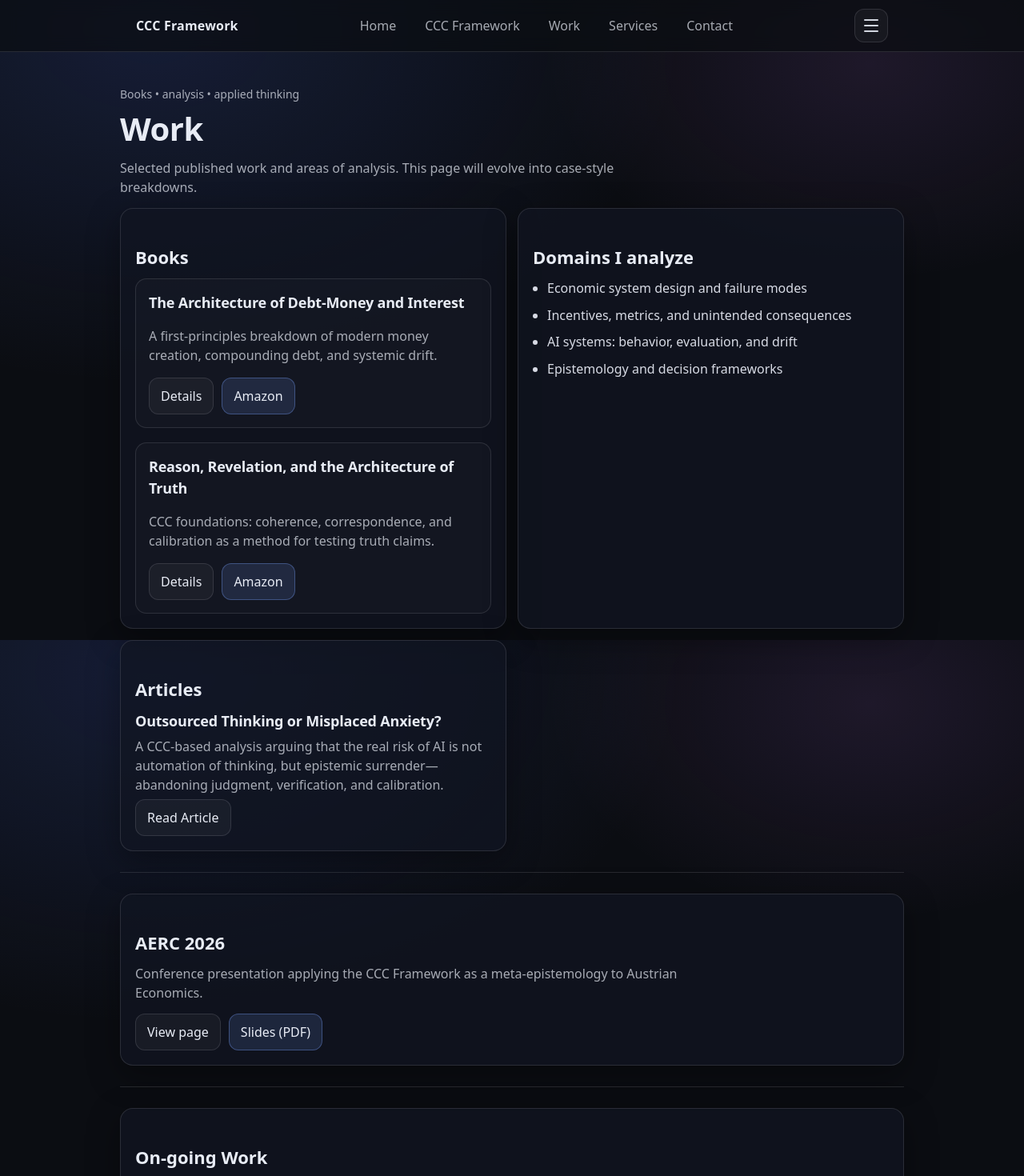
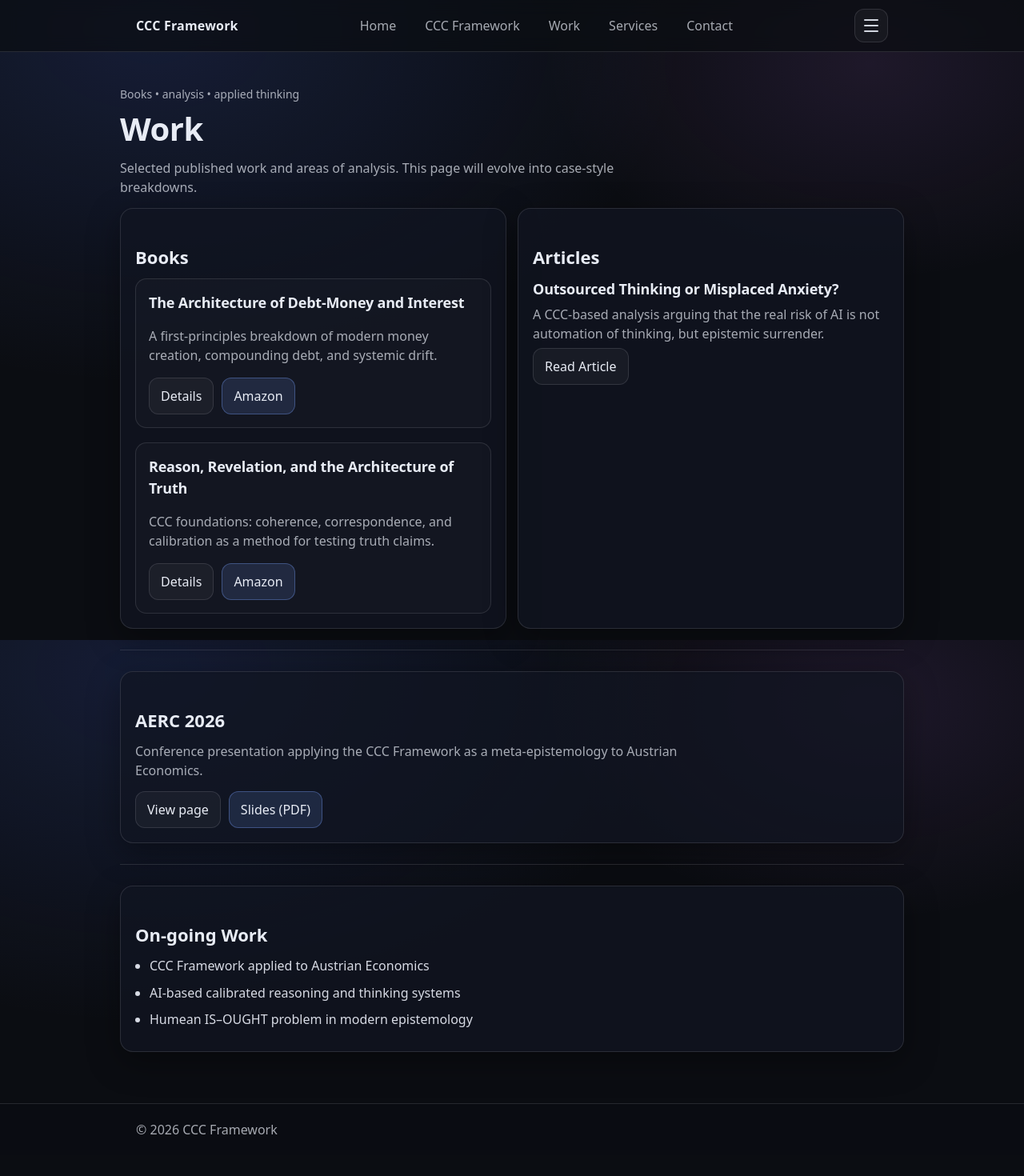
Before and after one commit to azfarsamin/cccframework, a Next.js app: page /work in a window 1280 px wide. Shown: the top 1470 px of the page at 80% size. After the commit the page ends 1444 px from the top, so only its background shows below. Built offline with nearby package versions, Linux system fonts and the light colour scheme.

Commit message:
Update page.tsx

```diff
--- a/app/work/page.tsx
+++ b/app/work/page.tsx
@@ -20,6 +20,7 @@ export default function WorkPage() {
                 <div className="bookTitle">
                   The Architecture of Debt-Money and Interest
                 </div>
+
                 <div className="muted">
                   A first-principles breakdown of modern money creation, compounding debt, and systemic drift.
                 </div>
@@ -74,16 +75,6 @@ export default function WorkPage() {
         </div>
 
         <div className="card">
-          <h2>Domains I analyze</h2>
-          <ul className="list">
-            <li>Economic system design and failure modes</li>
-            <li>Incentives, metrics, and unintended consequences</li>
-            <li>AI systems: behavior, evaluation, and drift</li>
-            <li>Epistemology and decision frameworks</li>
-          </ul>
-        </div>
-
-        <div className="card">
           <h2>Articles</h2>
 
           <div className="bookTitle">
@@ -91,8 +82,7 @@ export default function WorkPage() {
           </div>
 
           <div className="muted">
-            A CCC-based analysis arguing that the real risk of AI is not automation of thinking, but
-            epistemic surrender—abandoning judgment, verification, and calibration.
+            A CCC-based analysis arguing that the real risk of AI is not automation of thinking, but epistemic surrender.
           </div>
 
           <div className="bookActions">
@@ -139,8 +129,8 @@ export default function WorkPage() {
 
         <ul className="list">
           <li>CCC Framework applied to Austrian Economics</li>
-          <li>AI-based calibrated thinking and reasoning</li>
-          <li>Humean IS-OUGHT problem applied to modern thinking</li>
+          <li>AI-based calibrated reasoning and thinking systems</li>
+          <li>Humean IS–OUGHT problem in modern epistemology</li>
         </ul>
       </div>
     </>
```
